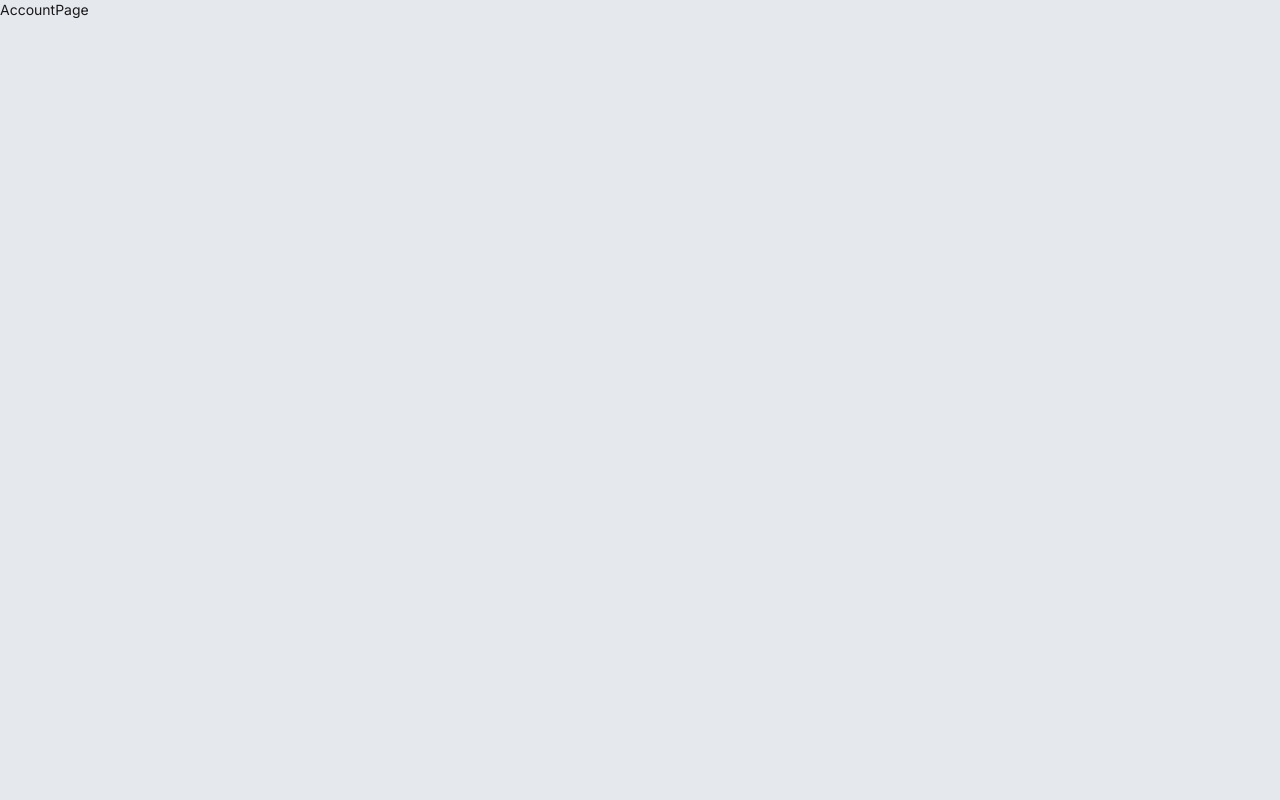
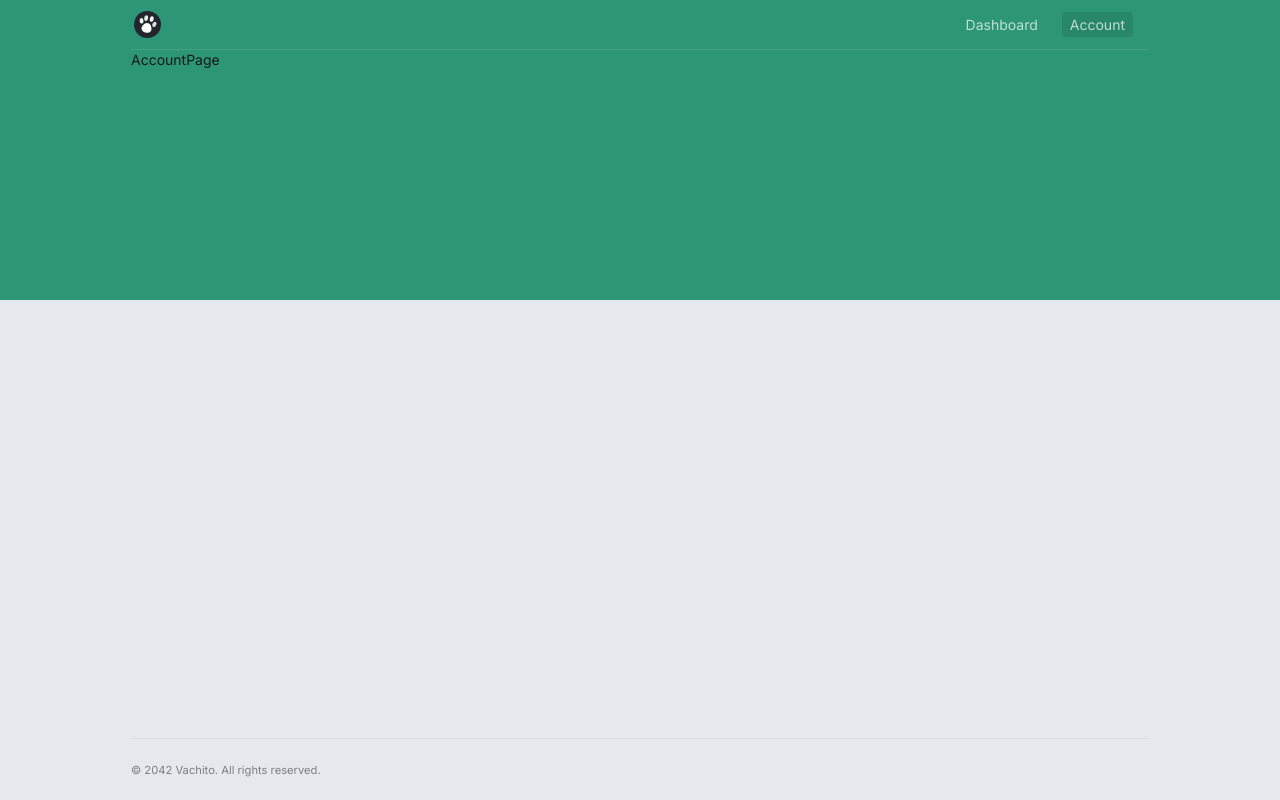
Before and after one commit to valentincharlone/petsoft, a Next.js app: page /app/account in a window 1280 px wide. Built offline with nearby package versions, Linux system fonts and the light colour scheme.

Commit message:
feat: add layout components including header, footer, and background pattern

```diff
--- /dev/null
+++ b/app/(dashboard)/app/layout.tsx
@@ -0,0 +1,17 @@
+import AppFooter from "@/components/app-footer";
+import AppHeader from "@/components/app-header";
+import BackgroundPattern from "@/components/background-pattern";
+import React from "react";
+
+export default function Layout({ children }: { children: React.ReactNode }) {
+  return (
+    <>
+      <BackgroundPattern />
+      <div className="flex flex-col max-w-[1050px] mx-auto px-4 min-h-screen">
+        <AppHeader />
+        {children}
+        <AppFooter />
+      </div>
+    </>
+  );
+}
--- /dev/null
+++ b/components/app-footer.tsx
@@ -0,0 +1,9 @@
+export default function AppFooter() {
+  return (
+    <footer className="mt-auto border-t border-black/5 py-5">
+      <small className="opacity-50">
+        &copy; 2042 Vachito. All rights reserved.
+      </small>
+    </footer>
+  );
+}
--- /dev/null
+++ b/components/app-header.tsx
@@ -0,0 +1,46 @@
+"use client";
+
+import { usePathname } from "next/navigation";
+import Logo from "./logo";
+import Link from "next/link";
+import { cn } from "@/lib/utils";
+
+const routes = [
+  {
+    label: "Dashboard",
+    path: "/app/dashboard",
+  },
+  {
+    label: "Account",
+    path: "/app/account",
+  },
+];
+
+export default function AppHeader() {
+  const activePathname = usePathname();
+
+  return (
+    <header className="flex justify-between items-center border-b border-white/10 py-2">
+      <Logo />
+      <nav>
+        <ul>
+          {routes.map((route) => (
+            <li key={route.path} className="inline-block mr-4">
+              <Link
+                href={route.path}
+                className={cn(
+                  "text-white/70  rounded-sm px-2 py-1 hover:text-white focus:text-white transition",
+                  {
+                    "bg-black/10": activePathname === route.path,
+                  }
+                )}
+              >
+                {route.label}
+              </Link>
+            </li>
+          ))}
+        </ul>
+      </nav>
+    </header>
+  );
+}
--- /dev/null
+++ b/components/background-pattern.tsx
@@ -0,0 +1,3 @@
+export default function BackgroundPattern() {
+  return <div className="bg-[#2C9676] h-[300px] w-full absolute top-0 -z-10" />;
+}
```
